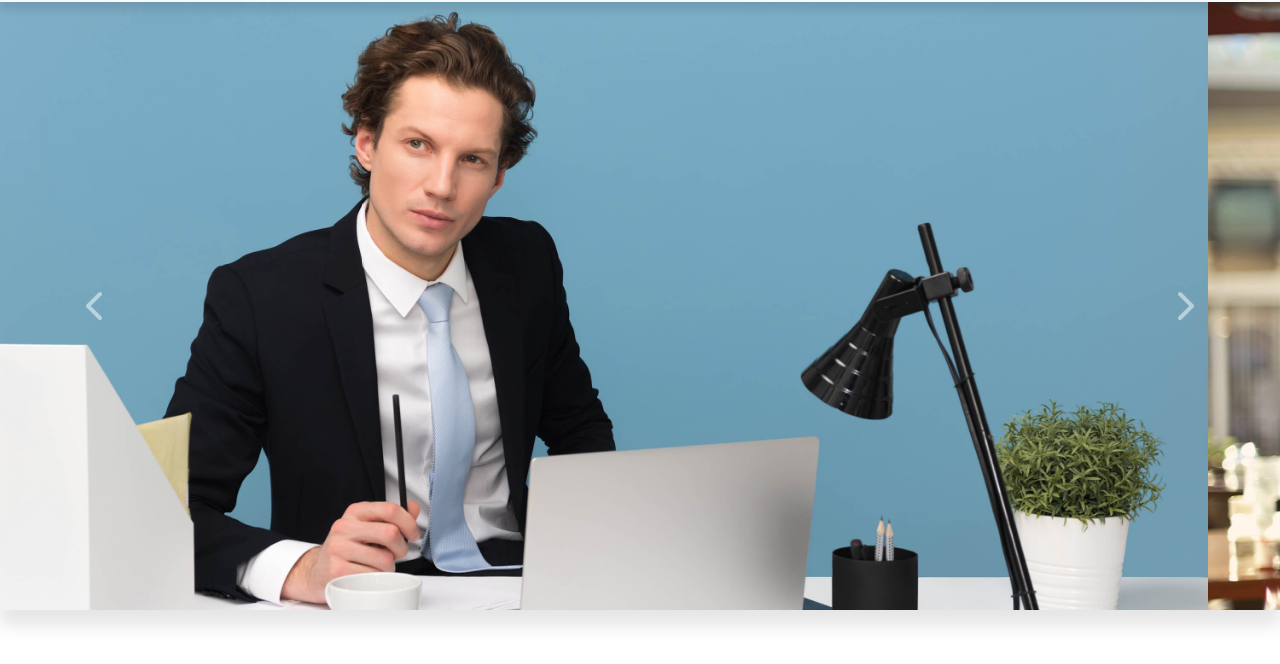
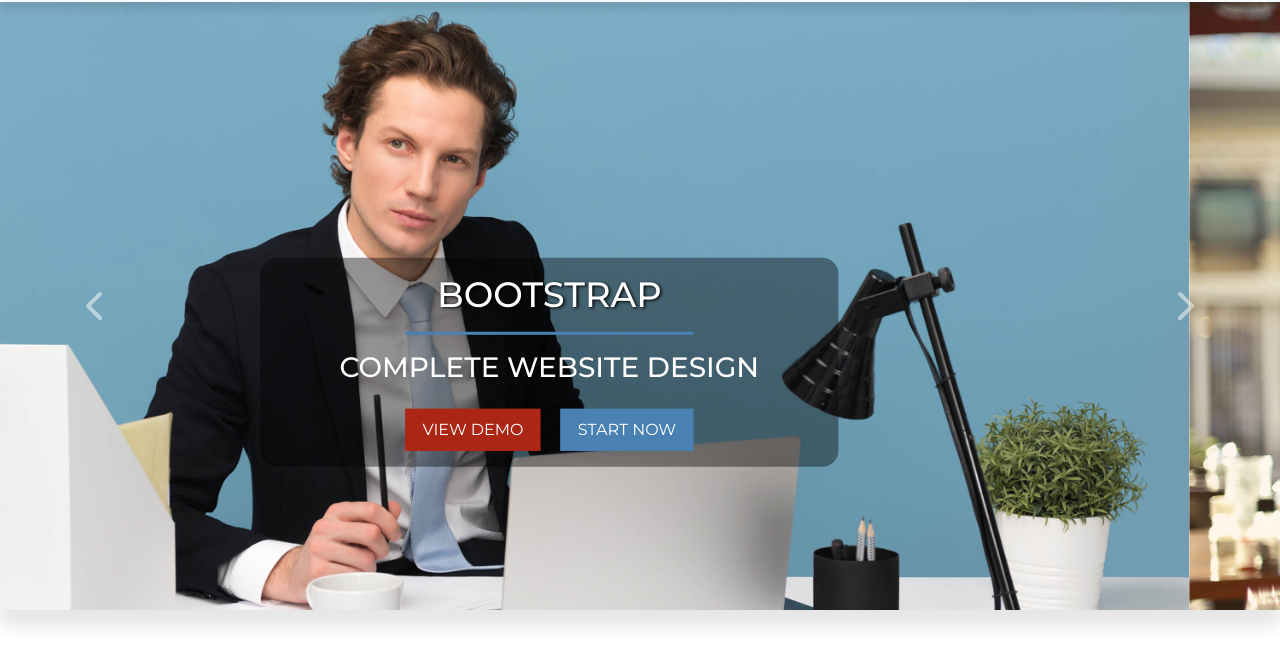
Before and after one commit to Craig-Ryan/Bootstrap-Practice-2, a plain HTML site: page index.html in a window 1280 px wide. Shown: the part 118-782 px from the top of the page. Drawn offline with Linux system fonts and the light colour scheme.

Commit message:
Added Navbar and Carousel images

```diff
--- a/css/style.css
+++ b/css/style.css
@@ -58,9 +58,62 @@
 
 /*---Change Carousel Transition Speed --*/
 
+.carousel-item-next,
+.carousel-item-prev,
+.carousel-item.active {
+    transition: transform 1.2s ease; /*Transition speed between slides*/
+}
 
 /*-- Carousel Content --*/
+.carousel-caption {
+    position: absolute;
+    top: 54%;
+    transform: translateY(-50%);
+    text-transform: uppercase;
+}
 
+.bg-custom {
+    background-color: rgba(0, 0, 0, .4);
+    color: #fff;
+    border-radius: 1rem;
+}
+
+.carousel-caption h1 {
+    font-size: 3.8rem;
+    text-shadow: .1rem .1rem .3rem rgba(0, 0, 0, 1);
+}
+
+.border-primary {
+    border-top: .2rem solid #4981b3!important;
+}
+
+.carousel-caption h1 {
+    font-size: 2.2rem;
+    text-shadow: .1rem .1rem .2rem rgba(0, 0, 0, 1);
+}
+
+.btn-lg {
+    border-radius: 0;
+    text-transform: uppercase;
+    font-size: 1rem;
+    dorder-width: medium;
+}
+
+.btn-danger {
+    background-color: #AC2615;
+    border: .05rem solid #AC2615;
+}
+
+.btn-primary {
+    background-color: #4981b3;
+    border: .05rem solid #4981b3;
+}
+
+.btn-primary:hover,
+.btn-primary:focus {
+    background-color: #68a0d2;
+    border: .05rem solid #68a0d2;
+}
 
 
 /*===== FIXED BACKGROUND IMG =====*/
--- a/index.html
+++ b/index.html
@@ -54,21 +54,54 @@
 	<!-- Image Carousel -->
     <div id="carousel" class="carousel slide" data-ride="carousel" date-interval="6500">
 
-
-
 		<!-- Carousel Content -->
         <div class="carousel-inner">
 
             <div class="carousel-item active">
                 <img src="img/carousel/1.jpg" alt="Slide Image 1" class="w-100"> <!--image takes up 100% of parent element-->
+                <div class="carousel-caption">
+                    <div class="container">
+                        <div class="row justify-content-center">
+                            <div class="col-8 bg-custom d-none d-lg-block py-3 px-0">
+                                <h1>Bootstrap</h1>
+                                <div class="border-top border-primary w-50 mx-auto my-3"></div> <!--mx-0 center aligns the border line-->
+                                    <h3 class="pb-3">Complete Website Design</h3>
+                                    <a href="#" class="btn btn-danger btn-lg mr-2">View Demo</a>
+                                    <a href="#" class="btn btn-primary btn-lg ml-2">Start Now</a>
+                            </div>
+                        </div>
+                    </div>
+                </div>
             </div>
 
             <div class="carousel-item">
-                <img src="img/carousel/2.jpg" alt="Slide Image 1" class="w-100"> <!--image takes up 100% of parent element-->
+                <img src="img/carousel/2.jpg" alt="Slide Image 2" class="w-100"> <!--image takes up 100% of parent element-->
+                <div class="carousel-caption">
+                    <div class="container">
+                        <div class="row text-right justify-content-end">
+                            <div class="col-5 bg-custom d-none d-lg-block py-3 px-0 pr-3 pb-3">
+                                    <h3 class="pb-3">Complete Website Design</h3>
+                                    <p class="lead">A mobile friendly HTML & CSS website design.</p>
+                                    <a href="#" class="btn btn-danger btn-lg">See Phone</a>
+                            </div>
+                        </div>
+                    </div>
+                </div>
             </div>
 
             <div class="carousel-item">
-                <img src="img/carousel/3.jpg" alt="Slide Image 1" class="w-100"> <!--image takes up 100% of parent element-->
+                <img src="img/carousel/3.jpg" alt="Slide Image 3" class="w-100"> <!--image takes up 100% of parent element-->
+                <div class="carousel-caption">
+                    <div class="container">
+                        <div class="row justify-content-start text-left">
+                            <div class="col-7 bg-custom d-none d-lg-block py-3 px-0 pb-3 pl-3">
+                                    <h3 class="pb-3">Built For Tablets</h3>
+                                    <p class="lead">The best websites can be seen just as well on all devices.</p>
+                                    <a href="#" class="btn btn-primary btn-lg">See Tablet</a>
+                            </div>
+                        </div>
+                    </div>
+                </div>
             </div>
         </div>
 		<!-- End Carousel Content -->
```
